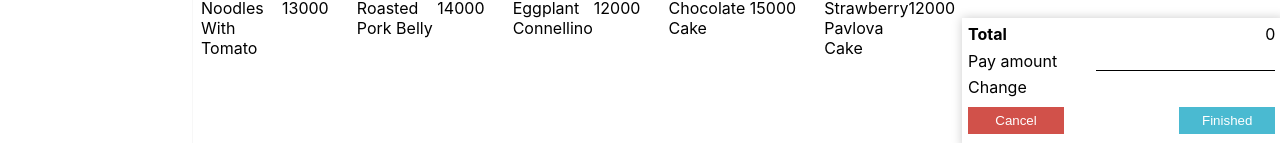
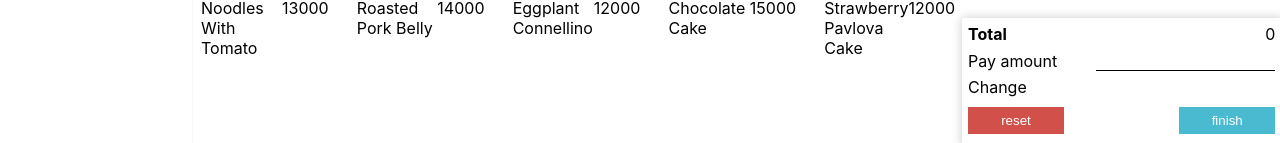
Before and after one commit to SatrioKamaludin/Point-of-sales, a React (Create React App) app: page / in a window 1280 px wide. Shown: the part 654-797 px from the top of the page. Built offline with nearby package versions, Linux system fonts and the light colour scheme.

Commit message:
Reset cart item function

```diff
--- a/src/components/Button.js
+++ b/src/components/Button.js
@@ -23,11 +23,11 @@ const WarningButton = styled(MyButton)`
     background: ${props => props.theme.tertiary}
 `
 
-const Button = ({ primary, action }) => {
+const Button = ({ primary, action, text }) => {
     if (primary) {
-        return <PrimaryButton onClick={action}>Finished</PrimaryButton>
+        return <PrimaryButton onClick={action}>{text}</PrimaryButton>
     } else {
-        return <WarningButton>Cancel</WarningButton>
+        return <WarningButton onClick={action}>{text}</WarningButton>
     }
 }
 
--- a/src/components/CalculateBox.js
+++ b/src/components/CalculateBox.js
@@ -1,7 +1,8 @@
 import React, { useState } from 'react'
 import styled from 'styled-components'
 import Button from './Button'
-import { useSelector } from 'react-redux'
+import { useSelector, useDispatch } from 'react-redux'
+import { resetCart } from '../store/actions/product'
 
 const Box = styled.div`
     position: absolute;
@@ -51,6 +52,7 @@ const BtnBox = styled.div`
 `
 
 const CalculateBox = () => {
+    const dispatch = useDispatch()
     const carts = useSelector(state => state.product.carts)
     const total = carts.reduce((totalPrice, current) => totalPrice + current.price, 0)
     const [pay, setPay] = useState('')
@@ -62,6 +64,11 @@ const CalculateBox = () => {
         if (pay > total) {
             setChange(pay - total)
         }
+    }
+    const reset = () => {
+        dispatch(resetCart())
+        setChange('')
+        setPay('')
     }
     return (
         <Box>
@@ -78,8 +85,8 @@ const CalculateBox = () => {
                 <p>{change}</p>
             </Change>
             <BtnBox>
-                <Button />
-                <Button primary action={calculateChange} />
+                <Button text='reset' action={reset}/>
+                <Button primary action={calculateChange} text='finish'/>
             </BtnBox>
         </Box>
     )
--- a/src/store/actions/product.js
+++ b/src/store/actions/product.js
@@ -25,3 +25,9 @@ export const removeFromCart = id => {
         payload: id
     }
 }
+
+export const resetCart = () => {
+    return {
+        type: 'RESET'
+    }
+}
--- a/src/store/reducers/productReducer.js
+++ b/src/store/reducers/productReducer.js
@@ -59,7 +59,11 @@ const productReducer = (state = initialState, action) => {
                 ...state,
                 carts: state.carts.filter(item => item.id !== payload)
             }
-
+        case 'RESET':
+            return {
+                ...state,
+                carts: []
+            }
     }
 }
 
```
